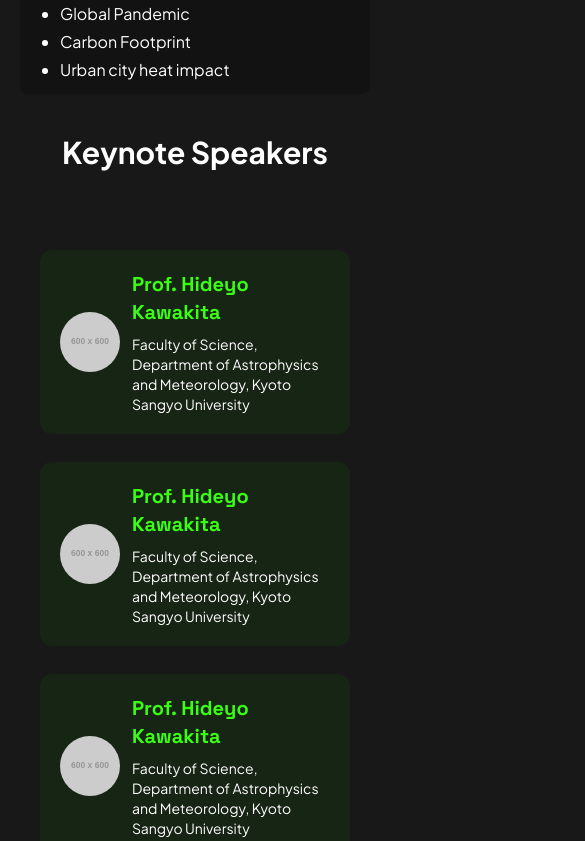
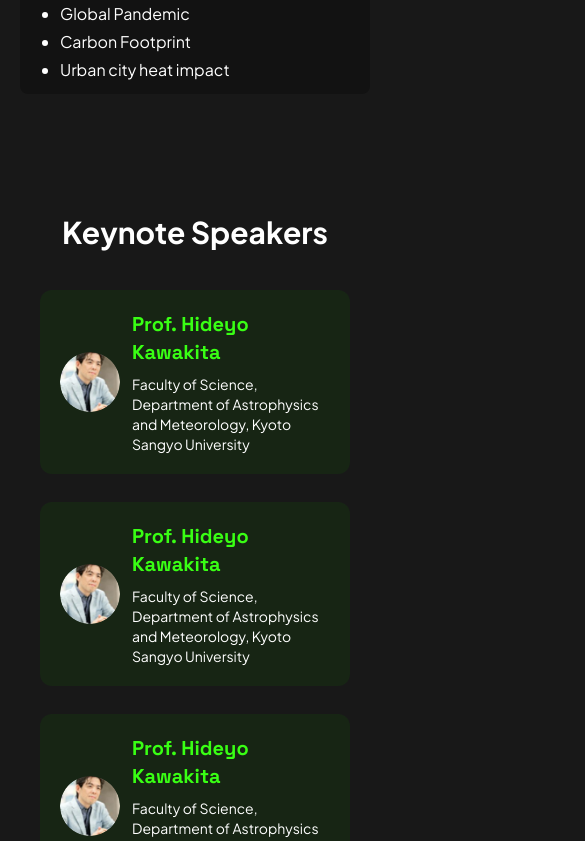
Before and after one commit to projeksainsdata/icssf-frontend, a React (Vite) app: page / in a window 390 px wide. Shown: the part 3660-4501 px from the top of the page, 585 px wide, since content can reach past the window. Built offline with nearby package versions, Linux system fonts and the light colour scheme.

Commit message:
update responsive

```diff
--- a/src/components/Contact.jsx
+++ b/src/components/Contact.jsx
@@ -30,26 +30,30 @@ const ConnectWithUs = () => {
     //   </div>
     // </div>
     <div className="flex flex-col items-center justify-center mx-10 mt-32 gap-5">
-      <div className="flex text-white items-center justify-between w-full">
-        <h1 className="text-3xl font-spaceGrotesk font-medium">Connect With Us</h1>
-        <p className="font-plusJakarta text-right w-1/2">Lorem ipsum dolor sit amet, consectetur adipiscing elit. Phasellus a quam id neque rhoncus pulvinar at non leo</p>
+  <div className="flex flex-col md:flex-row text-white items-center justify-between w-full">
+    <h1 className="text-3xl font-spaceGrotesk font-medium text-center md:text-left">Connect With Us</h1>
+    <p className="font-plusJakarta text-center md:text-right w-full md:w-1/2 mt-3 md:mt-0">Lorem ipsum dolor sit amet, consectetur adipiscing elit. Phasellus a quam id neque rhoncus pulvinar at non leo</p>
   </div>
-      <div className="flex gap-3 w-full">
-        <Link className='bg-black py-3 px-[70px] rounded text-md text-center text-white w-full'>icssf@itera.ac.id</Link>
-        <Link className='bg-black py-3 px-[70px] rounded text-md text-center text-white w-full'>+628384773938</Link>
-          <div className="flex space-x-3 w-full">
-           <Link to={"/"} className="bg-black p-3 rounded text-gray-400 hover:text-white w-full flex justify-center items-center">
+  <div className="flex flex-col md:flex-row gap-3 w-full">
+    <Link className='bg-black py-3 px-5 rounded text-md text-center text-white w-full'>icssf@itera.ac.id</Link>
+    <Link className='bg-black py-3 px-5 rounded text-md text-center text-white w-full'>+628384773938</Link>
+
+    <div className="flex gap-3 justify-center w-full md:w-auto">
+      <Link to={"/"} className="bg-black p-3 rounded text-gray-400 hover:text-white flex justify-center items-center w-full md:w-auto">
         <IconBrandGithub/>
       </Link>
-           <Link to={"/"} className="bg-black p-3 rounded text-gray-400 hover:text-white w-full flex justify-center items-center">
+      <Link to={"/"} className="bg-black p-3 rounded text-gray-400 hover:text-white flex justify-center items-center w-full md:w-auto">
         <IconBrandYoutube/>
       </Link>
-           <Link to={"/"} className="bg-black p-3 rounded text-gray-400 hover:text-white w-full flex justify-center items-center">
+      <Link to={"/"} className="bg-black p-3 rounded text-gray-400 hover:text-white flex justify-center items-center w-full md:w-auto">
         <IconBrandInstagram/>
       </Link>
     </div>
   </div>
 </div>
+
+
+
   );
 };
 
--- a/src/components/Countdown.jsx
+++ b/src/components/Countdown.jsx
@@ -29,7 +29,7 @@ const CountdownTimer = () => {
 
   return (
     <>
-      <div className="text-center font-spaceGrotesk p-4 sm:p-10">
+      <div className="text-center font-spaceGrotesk p-4 sm:p-10 mt-20">
         <h1 className="text-xl sm:text-2xl text-colorGreen font-bold">
           1st International Conference On <br /> Sustainability of Sciences for the Future
         </h1>
--- a/src/components/Keynote.jsx
+++ b/src/components/Keynote.jsx
@@ -1,27 +1,28 @@
 import React from "react";
+import ImageVanue from "./../assets/images/imageKeynot.png";
 
 const Keynote = () => {
     return (
         <>
-            <div className="text-center font-plusJakarta mt-10">
+            <div className="text-center font-plusJakarta mt-[120px]">
                 <h1 className="text-white font-plusJakarta text-3xl font-bold">Keynote Speakers</h1>
-                <div className="mt-20 grid grid-cols-1 md:grid-cols-3 gap-5 md:gap-10 md:px-[100px] px-10">
+                <div className="mt-10 grid grid-cols-1 md:grid-cols-3 gap-5 md:gap-10 md:px-[100px] px-10">
                     <div className="flex items-center mb-2 bg-key p-5 rounded-xl">
-                        <img src="https://placehold.co/600x600" className="w-[60px] rounded-full" />
+                        <img src={ImageVanue} className="w-[60px] rounded-full" />
                         <div className="flex flex-col ml-3">
                             <p className="text-xl text-colorGreen font-bold text-left font-spaceGrotesk">Prof. Hideyo Kawakita</p>
                             <p className="text-white text-sm mt-2 text-left">Faculty of Science, Department of Astrophysics and Meteorology, Kyoto Sangyo University</p>
                         </div>
                     </div>
                     <div className="flex items-center mb-2 bg-key p-5 rounded-xl">
-                        <img src="https://placehold.co/600x600" className="w-[60px] rounded-full" />
+                        <img src={ImageVanue} className="w-[60px] rounded-full" />
                         <div className="flex flex-col ml-3">
                             <p className="text-xl text-colorGreen font-bold text-left font-spaceGrotesk">Prof. Hideyo Kawakita</p>
                             <p className="text-white text-sm mt-2 text-left">Faculty of Science, Department of Astrophysics and Meteorology, Kyoto Sangyo University</p>
                         </div>
                     </div>
                     <div className="flex items-center mb-2 bg-key p-5 rounded-xl">
-                        <img src="https://placehold.co/600x600" className="w-[60px] rounded-full" />
+                        <img src={ImageVanue} className="w-[60px] rounded-full" />
                         <div className="flex flex-col ml-3">
                             <p className="text-xl text-colorGreen font-bold text-left font-spaceGrotesk">Prof. Hideyo Kawakita</p>
                             <p className="text-white text-sm mt-2 text-left">Faculty of Science, Department of Astrophysics and Meteorology, Kyoto Sangyo University</p>
--- a/src/components/Pricelist.jsx
+++ b/src/components/Pricelist.jsx
@@ -4,7 +4,7 @@ import { IconArrowRight,IconCircleCheck } from '@tabler/icons-react';
 
 const Pricelist = () => {
     return (
-        <div className="m-5">
+        <div className="m-5 mt-[100px]">
             <h1 className="text-center text-white font-plusJakarta font-bold text-3xl md:text-4xl mb-10">Pricelist</h1>
             <div className="flex flex-col md:flex-row gap-6">
                 {["Participant","Oral & Poster Presentation","Oral & Poster Presentation + Publish"].map(role=>(
```
Lines whose indentation alone changed are shown as unchanged.
